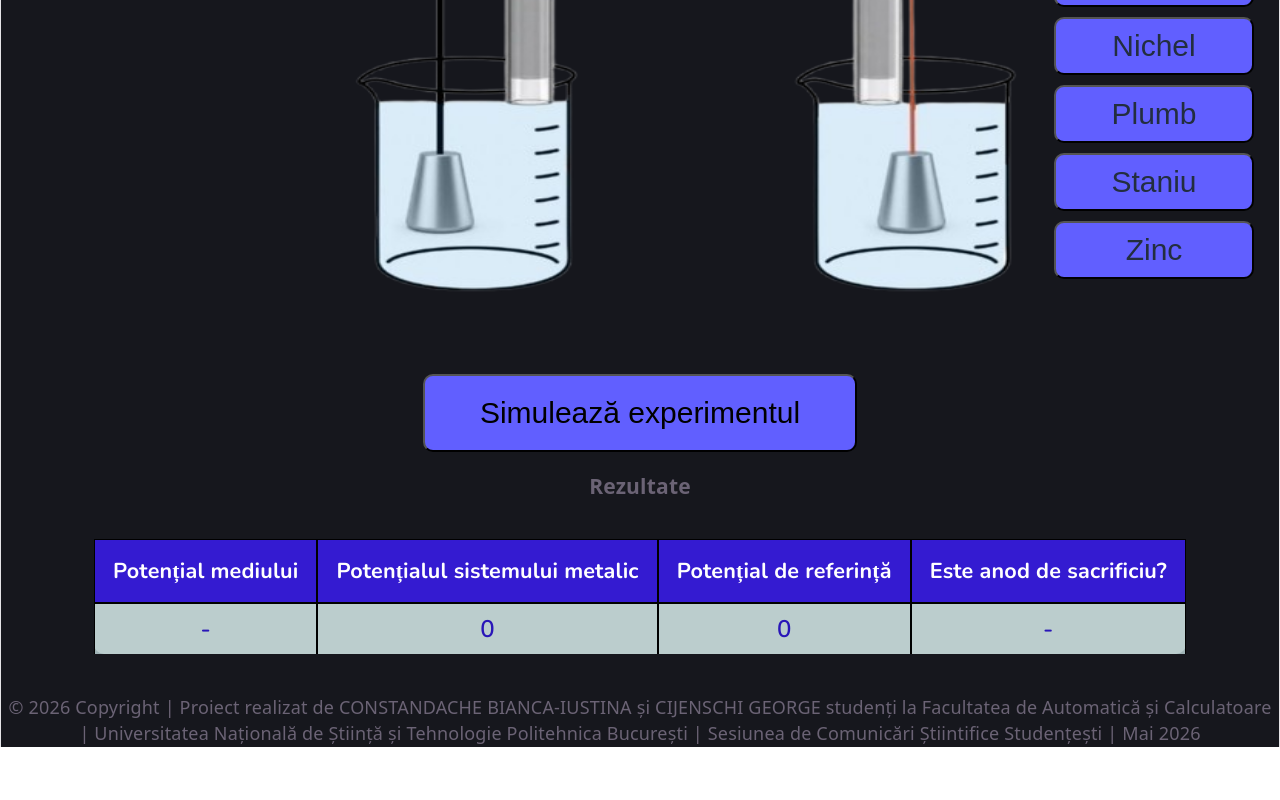
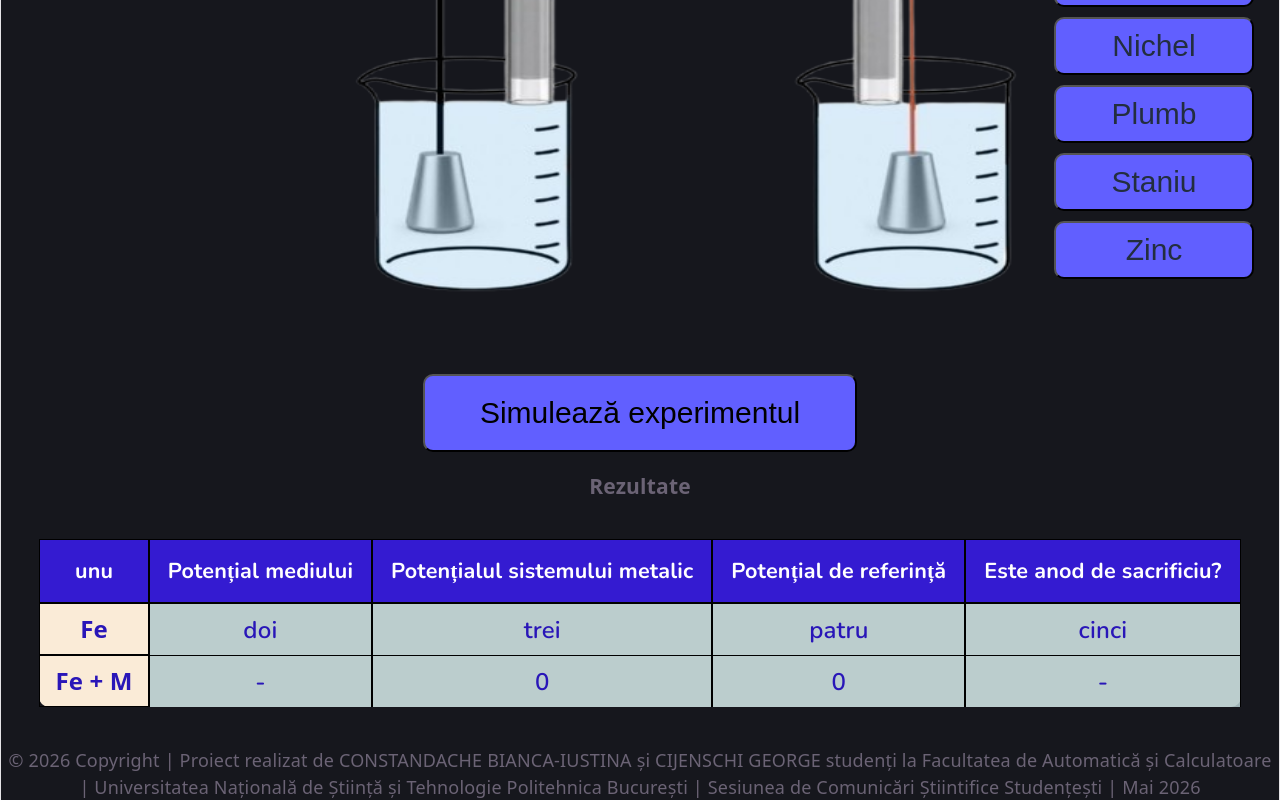
Before and after one commit to mimenschi/proiect_chimie, a React (Vite) app in the folder protectia-catodica/: page /experiment in a window 1280 px wide. Shown: the part 562-1362 px from the top of the page. Before the commit the page ends 1309 px from the top, so only its background shows below. Built offline with nearby package versions, Linux system fonts and the light colour scheme.

Commit message:
Add:tabel

```diff
--- a/protectia-catodica/src/components/Components.jsx
+++ b/protectia-catodica/src/components/Components.jsx
@@ -224,6 +224,7 @@ function Components() {
                 <table className="results">
                     <thead>
                         <tr>
+                            <th>unu</th>
                             <th>Potențial mediului</th>
                             <th>Potențialul
                                 sistemului metalic</th>
@@ -233,6 +234,17 @@ function Components() {
                     </thead>
                     <tbody>
                         <tr>
+                            <th>Fe</th>
+                            <td>doi</td>
+                            {/*are prea multe zecimale*/}
+                            <td>trei</td>
+                            <td>patru</td>
+                            <td>cinci</td>
+                        </tr>
+                    </tbody>
+                    <tbody>
+                        <tr>
+                            <th>Fe + M</th>
                             <td>{electrod}</td>
                             {/*are prea multe zecimale*/}
                             <td>{simulate == 1 ? metal : "0"}</td>
```
